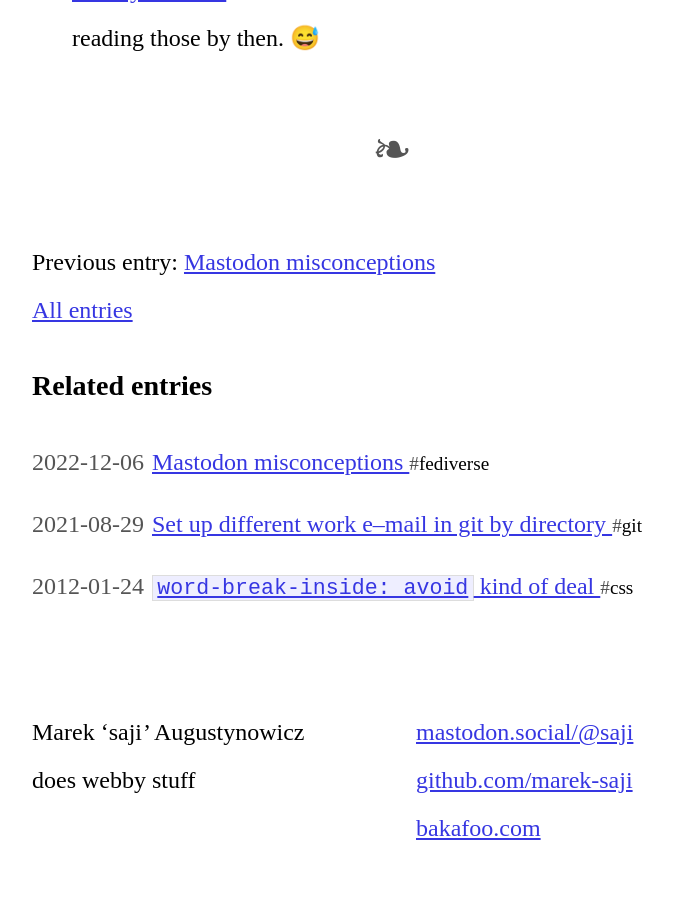
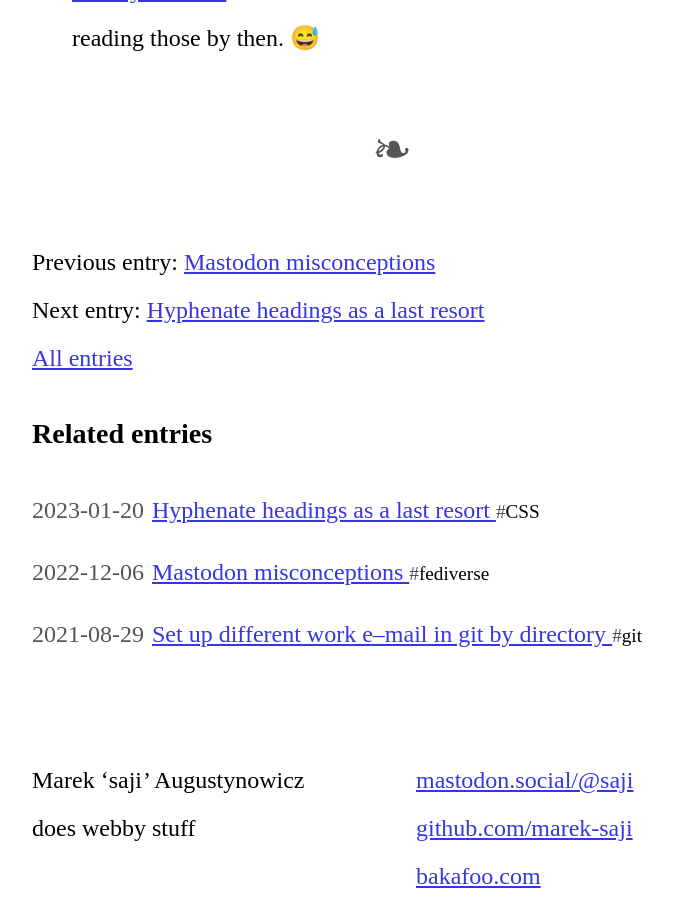
Before and after one commit to marek-saji/noplacelikecode, a Jekyll site: the page built from _posts/2022-12-09-webdev-advent-calendars-2022.md, in a window 1280 px wide and 900 px high, scrolled down 877 px. Shown: the whole window, without its empty margins (248-921 px from the left). Built offline with Jekyll 4.4.1, drawn with Linux system fonts in a browser that asks for light colours; some web fonts are replaced; our own code applies the rules of GitHub Pages for plain Markdown files; before the commit the page ends 1729 px from its top, so only the background shows below that; some of the changed lines change nothing that is shown.

Commit message:
"Hyphenate headings as a last resort"

````diff
--- a/_posts/2012-01-24-word-break-inside-avoid-kind-of-deal.markdown
+++ b/_posts/2012-01-24-word-break-inside-avoid-kind-of-deal.markdown
@@ -5,6 +5,7 @@
 tags:
 - css
 tumblr_url: http://saji-codes.tumblr.com/post/16420377169
+note: 'See <a href="/2023/01/20/hyphens-last-resort.html">2023 update</a>.'
 ---
 I’ve spent some time looking for something like `word-break-inside: avoid` (sort of an opposite to `<wbr />` — a way to avoid breaking words in a inline element, but do that, if it’s longer than a line, just like page-break-inside: avoid does for pages in print). Turns out there’s none.
 
--- /dev/null
+++ b/_posts/2023-01-20-hyphens-last-resort.md
@@ -0,0 +1,190 @@
+---
+title: 'Hyphenate headings as a last resort'
+tweet: 'Hyphenate headings, but only as a last resort. #CSS #hyphens'
+tweetUrl: ''
+tootUrl: ''
+tags:
+- CSS
+# https://codepen.io/marek-saji/full/WNKdrGe
+---
+
+<style>
+  .demo div
+  {
+    font-size: 1.5em;
+    width: 16ch;
+    border: 2px dashed #aaa;
+    resize: horizontal;
+    overflow-x: scroll;
+  }
+</style>
+
+Before I’ve forgotten about blogging for nine years in 2012, my
+[last post here was about hyphenation][previously]. Surely things
+progressed since then, right?
+
+_Right?_
+
+(Not really.)
+
+## Need for hyphenation
+
+Most of the time there is no need for hyphenation and text looks fine
+just aligned to the <del>left</del> start. Where it comes
+really handy is **headings**. It’s easy to end up with a heading set in
+a relatively large size and somebody _will_ at some point put a
+very–long–word™ there. Then browsers with narrow viewport will start
+seeing horizontal scrolling or -- <i>gasp!</i> -- your whole page will
+be shrunk to accommodate offending word.
+
+Let’s start putting some long words in narrow containers and see what
+happens.
+
+<aside aria-hidden>
+  <i>Note:</i>
+  Demo boxes on this page are set to a width that aims to fit the word
+  <q>extraordinarily</q>, but not <q>uncharacteristically</q>. If that
+  renders differently for you — boxes are resizeable.
+</aside>
+
+By default words are not hyphenated and just stick out of the container.
+
+<div
+  id="demo-naked"
+  class="demo"
+  aria-hidden
+>
+  <div>
+    Uncharacteristically and also extraordinarily long English words.
+  </div>
+</div>
+
+## `hyphens: auto`
+
+One would hope that adding [`hyphens: auto`][css-hyphens-auto] would
+make things just work, but there are a few problems with it:
+
+<div
+  id="demo-hyphens-auto"
+  class="demo"
+  role="img"
+  aria-label='Box with text "Uncharacteristically and also extraordinarily long English words.". Word "Uncharacteristically" is cut off. Word "extraordinarily" is hyphenated.'
+>
+  <style>
+    #demo-hyphens-auto div
+    {
+      hyphens: auto;
+    }
+  </style>
+  <div>
+    Uncharacteristically and also extraordinarily long English words.
+  </div>
+</div>
+
+1. <q>Uncharacteristically</q> is not hyphenated. What gives?
+
+   Turns out currently both Chrome and Firefox disable hyphenation of
+   capitalised words[^1]. This is to avoid performing it on proper
+   nouns. Good intention, but significantly limits usage of it in
+   headings, which usually start with a capitalised word or even have
+   all of them capitalised.
+
+2. <q>extraordinarily</q> is short enough to fit in a line, but gets
+   hyphenated.
+
+   Browsers are eager to hyphenate. In our case we want to hyphenate
+   words only as a last resort, when whole word doesn’t fit in a line --
+   that’s currently not possible with CSS.
+
+   We _could_ use [`hyphenate-limit-chars`][css-hyphenate-limit-chars]
+   to make the situation better to some extend, but it’s not perfect and
+   it’s only supported by Chrome.
+
+3. Not visible in this example, but browser needs to support hyphenation
+   for your language. Check out [`hyphens` browser compatibility table
+   on MDN][mdn-hyphens-compat] -- support for non–English is spotty to
+   seat the least (👏 for Firefox).
+
+## Soft hyphens
+
+You can instruct browsers of places where words can be broken using
+`&shy;` HTML entity (or `U-00AD` Soft Hyphen character). This takes care
+of capitalised words. As a bonus it also brings hyphenation to browsers
+that don’t support `hyphens: auto` (at all or in your language).
+
+
+Alas, hyphenation is still performed too eagerly. While we like that
+<q>Uncharacteristically</q> is broken into two lines, since it’s longer
+than our container, <q>extraordinarily</q> is not and could be carried
+over to a next line.
+
+<div
+  id="demo-shy"
+  class="demo"
+  role="img"
+  aria-label='Box with text "Uncharacteristically and also extraordinarily long English words.". Words "Uncharacteristically" and "extraordinarily" are hyphenated.'
+>
+  <div>
+    Un&shy;cha&shy;ra&shy;cte&shy;ri&shy;sti&shy;ca&shy;lly and also
+    ex&shy;tra&shy;or&shy;di&shy;na&shy;ri&shy;ly long Eng&shy;lish
+    words.
+  </div>
+</div>
+
+## The 2023 solution
+
+Wrap each word in an element that’s `display: inline-block`.
+
+This will prefer carrying whole block to the next line before
+hyphenating. Effectively only breaking the word as a last resort -- when
+it doesn’t fit in the line on it’s own.
+
+<div
+  id="demo-final"
+  class="demo"
+  role="img"
+  aria-label='Box with text "Uncharacteristically and also extraordinarily long English words.". Word "Uncharacteristically" is hyphenated, but "extraordinarily" is not.'
+>
+  <style>
+    #demo-final .word
+    {
+      display: inline-block;
+    }
+  </style>
+  <div>
+    <span class="word">Un&shy;cha&shy;ra&shy;cte&shy;ri&shy;sti&shy;ca&shy;lly</span>
+    <span class="word">and</span>
+    <span class="word">also</span>
+    <span class="word">ex&shy;tra&shy;or&shy;di&shy;na&shy;ri&shy;ly</span>
+    <span class="word">long</span>
+    <span class="word">Eng&shy;lish</span>
+    <span class="word">words.</span>
+  </div>
+</div>
+
+Here’s a JavaScript snippet to process your headings (you are a
+responsible adult and will do it only on server side, right?):
+
+```js
+import { hyphenateSync } from 'hyphens/en';
+
+hyphenateSync(text.trim())
+  .split(/\s+/)
+  .map(word => `<span class=word>${word}</span>`)
+  .join(' ');
+```
+
+Note that this will increase weight of your HTML, so probably don’t run
+it everywhere. I’d only do it on headings and other elements that will be
+displayed in a bigger font.
+
+It has a distinct ’90s smell all over it and makes you feel dirty
+when implementing it, but it does work.
+
+[^1]: [<i>Suppress auto-hyphenation for Capitalized words</i> Gecko bug](https://bugzilla.mozilla.org/show_bug.cgi?id=1550532)
+
+[previously]: {% post_url 2012-01-24-word-break-inside-avoid-kind-of-deal %}
+[css-hyphens-auto]: https://w3c.github.io/csswg-drafts/css-text/#valdef-hyphens-auto
+[css-hyphenate-limit-chars]: https://w3c.github.io/csswg-drafts/css-text-4/#propdef-hyphenate-limit-chars
+[mdn-hyphens-compat]: https://developer.mozilla.org/en-US/docs/Web/CSS/hyphens#browser_compatibility
+[npm-hyphen]: https://www.npmjs.com/package/hyphen
````
